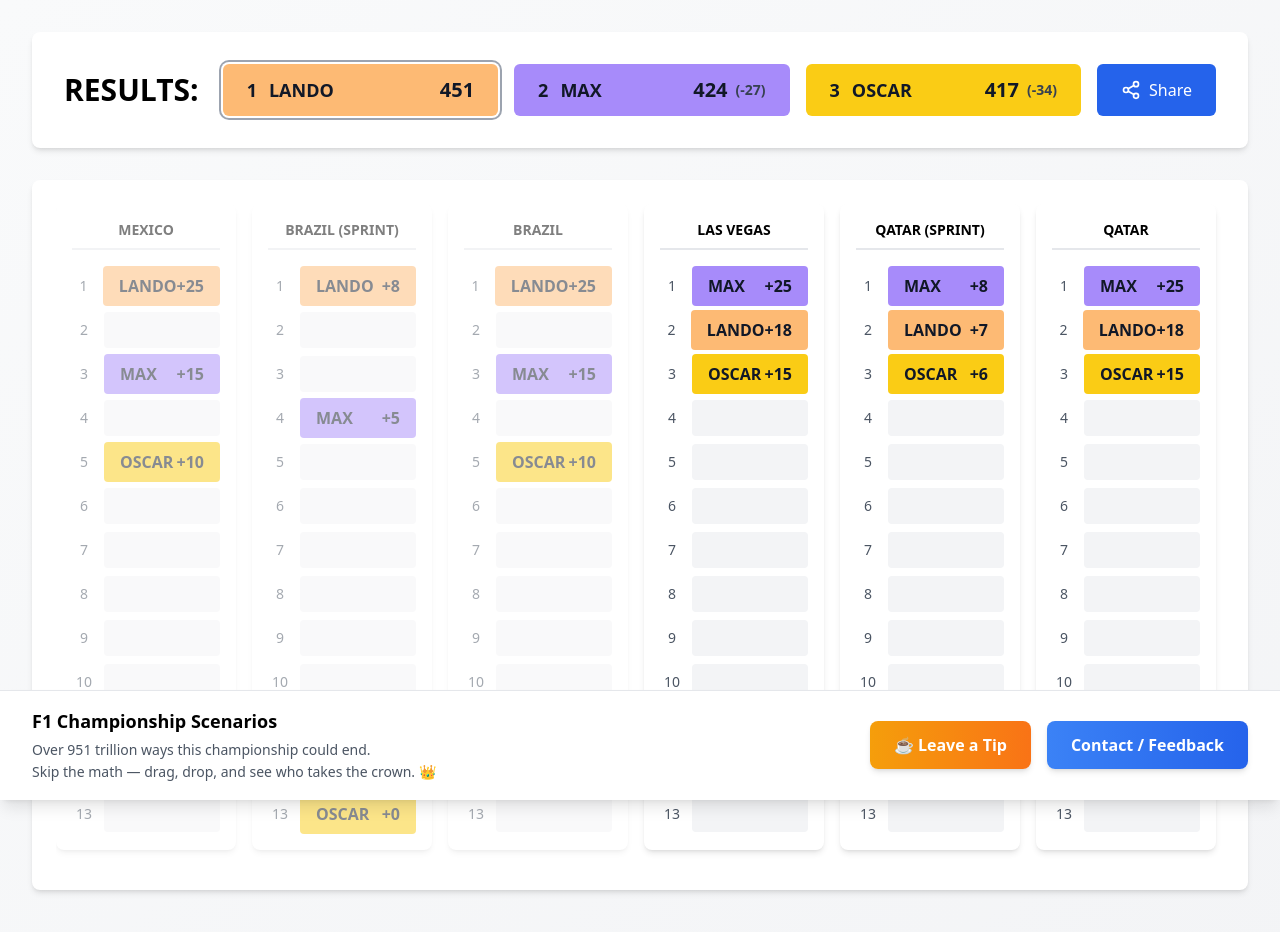
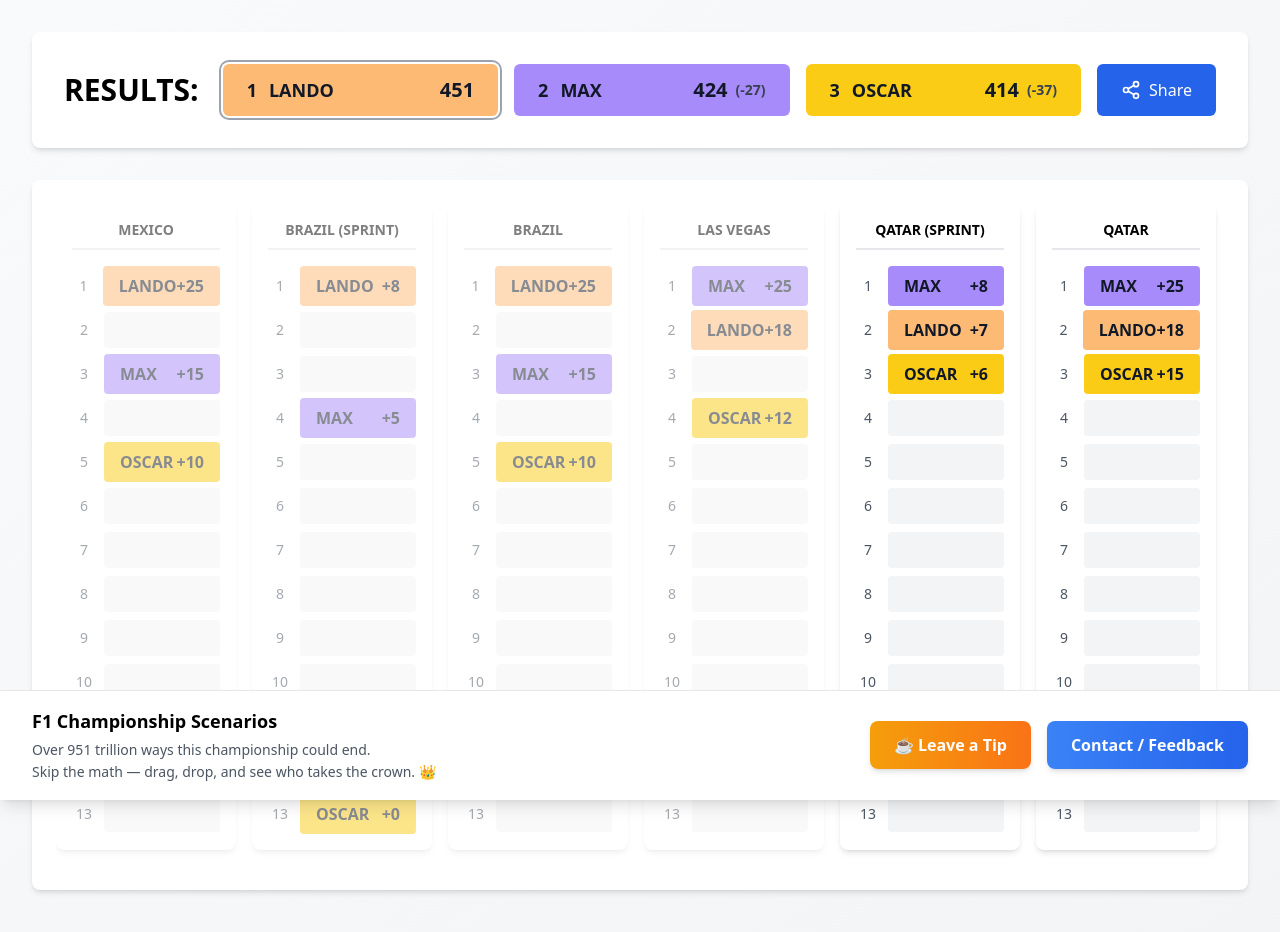
Before and after one commit to ykstv/f1simulator, a React (Vite) app: page / in a window 1280 px wide. Shown: the top 932 px of the page. Built offline with nearby package versions, Linux system fonts and the light colour scheme.

Commit message:
Updated constants.ts

```diff
--- a/src/constants.ts
+++ b/src/constants.ts
@@ -10,7 +10,7 @@ export const RACES: Race[] = [
   { id: 'mexico', name: 'MEXICO', type: 'regular', locked: true },
   { id: 'brazil-sprint', name: 'BRAZIL (SPRINT)', type: 'sprint', locked: true },
   { id: 'brazil', name: 'BRAZIL', type: 'regular', locked: true },
-  { id: 'las-vegas', name: 'LAS VEGAS', type: 'regular' },
+  { id: 'las-vegas', name: 'LAS VEGAS', type: 'regular', locked: true },
   { id: 'qatar-sprint', name: 'QATAR (SPRINT)', type: 'sprint' },
   { id: 'qatar', name: 'QATAR', type: 'regular' },
   { id: 'abu-dhabi', name: 'ABU DHABI', type: 'regular' },
@@ -60,4 +60,9 @@ export const LOCKED_RACE_RESULTS: { [raceId: string]: { [driverName: string]: nu
     Max: 3,
     Oscar: 5,
   },
+  'las-vegas': {
+    Max: 1,
+    Lando: 2,
+    Oscar: 4,
+  },
 };
```
